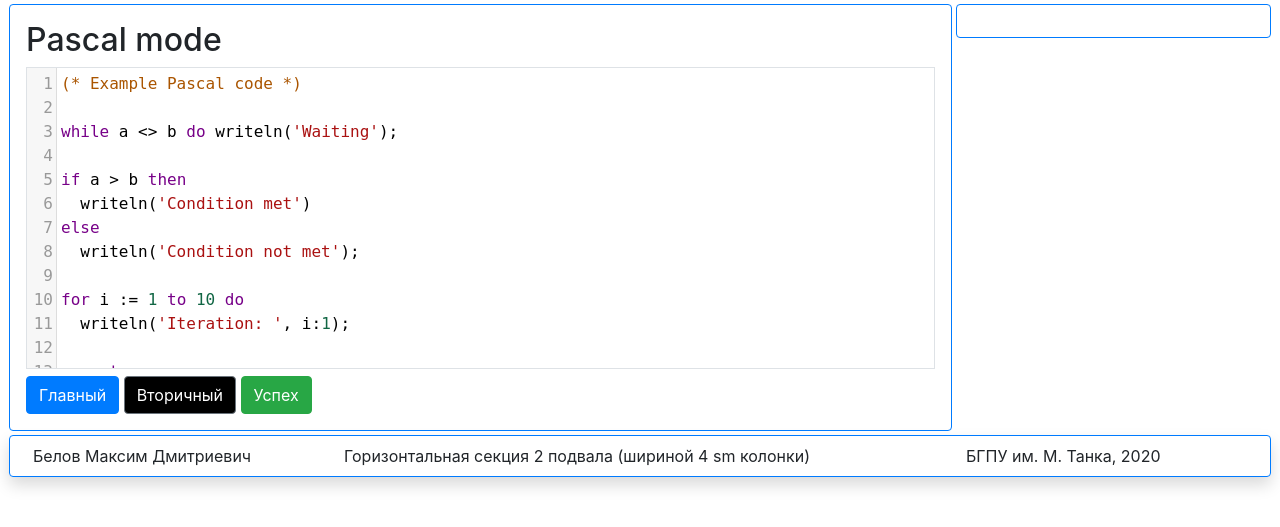
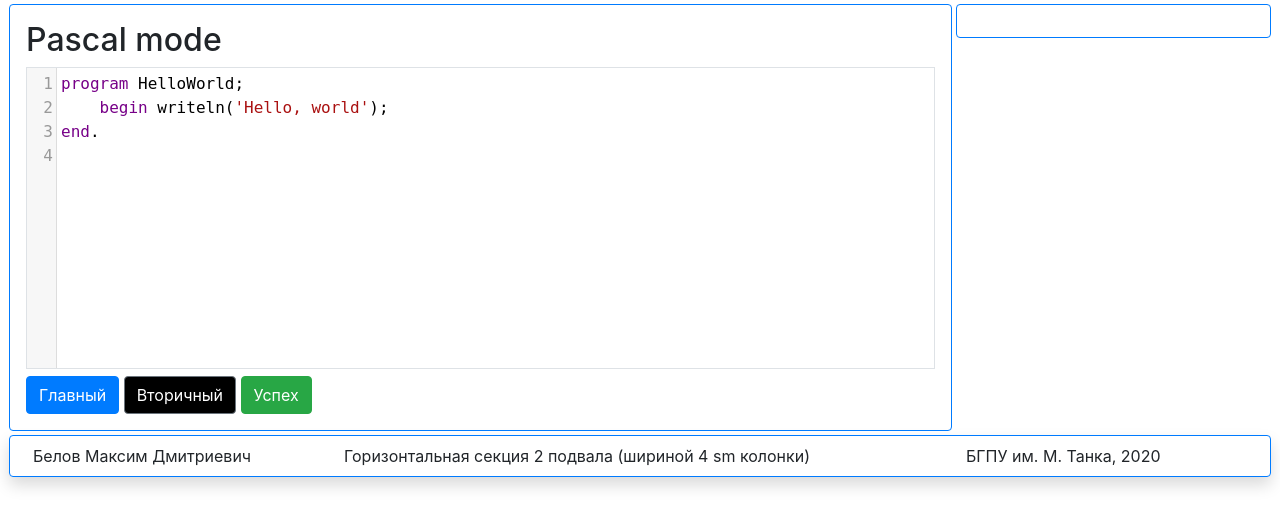
Before and after one commit to belovmd/edu-server, a Django app: page / in a window 1280 px wide. Shown: the part 56-583 px from the top of the page. Run offline with Django 3.2, Linux system fonts and the light colour scheme; some libraries are stand-ins or nearby versions.

Commit message:
Update settings to deploy

```diff
--- a/edu_server/settings.py
+++ b/edu_server/settings.py
@@ -42,6 +42,7 @@ INSTALLED_APPS = [
 ]
 
 MIDDLEWARE = [
+    'whitenoise.middleware.WhiteNoiseMiddleware',
     'django.middleware.security.SecurityMiddleware',
     'django.contrib.sessions.middleware.SessionMiddleware',
     'django.middleware.common.CommonMiddleware',
--- a/test_compiler/templates/task.html
+++ b/test_compiler/templates/task.html
@@ -12,27 +12,9 @@
 
 
 <div class = "border" style="margin-bottom: 5pt"><textarea id="code" name="code">
-(* Example Pascal code *)
-
-while a <> b do writeln('Waiting');
-
-if a > b then
-  writeln('Condition met')
-else
-  writeln('Condition not met');
-
-for i := 1 to 10 do
-  writeln('Iteration: ', i:1);
-
-repeat
-  a := a + 1
-until a = 10;
-
-case i of
-  0: write('zero');
-  1: write('one');
-  2: write('two')
-end;
+program HelloWorld;
+    begin writeln('Hello, world');
+end.
 </textarea>
 
 </div>
```
